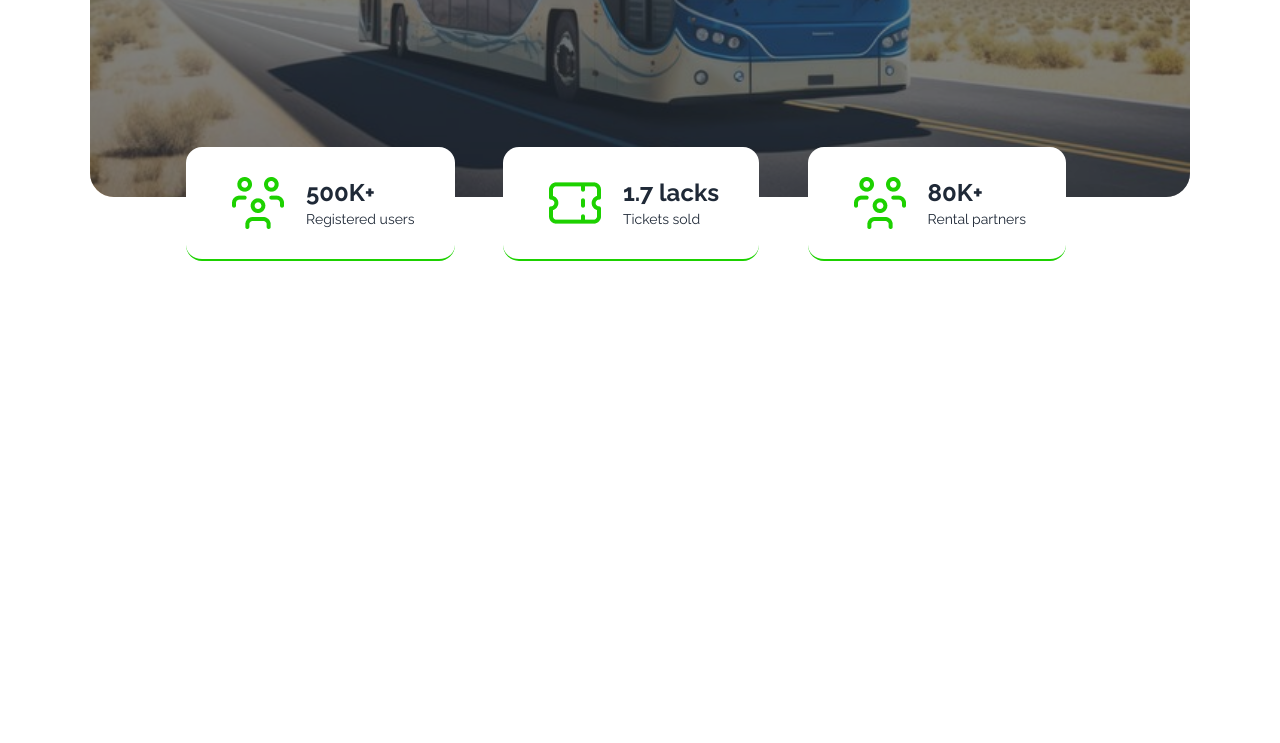
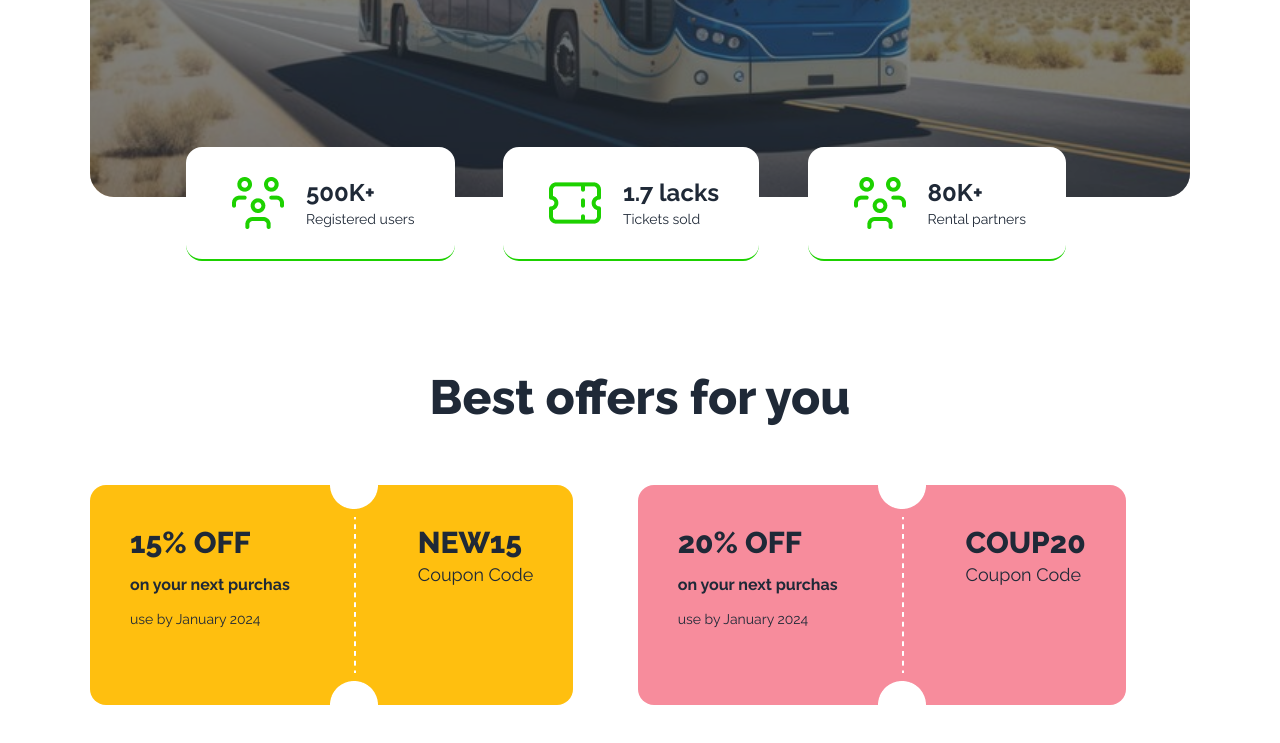
Before and after one commit to saiful1213/E-Ticket, a plain HTML site: page index.html in a window 1280 px wide. Shown: the part 543-1286 px from the top of the page. Before the commit the page ends 820 px from the top, so only its background shows below. Drawn offline with nearby package versions, Linux system fonts and the light colour scheme.

```diff
--- a/index.html
+++ b/index.html
@@ -130,7 +130,44 @@
                 </div>
             </div>
         </section>
-
+        <!-- offers -->
+        <section class="mt-44 mb-20">
+            <h1 class="text-5xl font-extrabold text-center">Best offers for you</h1>
+            <!-- card container -->
+            <div class="mt-16 flex justify-between">
+                <!-- caaard 1 -->
+                <div class="flex">
+                    <div class="space-y-3 p-10 bg-[#FFBF0F] rounded-2xl rounded-r-none">
+                        <h2 class="text-3xl font-extrabold">15% OFF</h2>
+                        <p class="font-bold">on your next purchas</p>
+                        <p class="text-sm">use by January 2024</p>
+                    </div>
+                    <div class="bg-[#FFBF0F] ">
+                        <img src="./images/cupon-devider.png">
+                    </div>
+                    <div class="bg-[#FFBF0F] rounded-2xl p-10 rounded-l-none">
+                        <h2 class="text-3xl font-extrabold">NEW15</h2>
+                        <p class="text-lg">Coupon Code</p>
+                    </div>
+                </div>
+                <!-- caaard 2 -->
+                <div class="flex">
+                    <div class="space-y-3 p-10 bg-[#F78C9C] rounded-2xl rounded-r-none">
+                        <h2 class="text-3xl font-extrabold">20% OFF</h2>
+                        <p class="font-bold">on your next purchas</p>
+                        <p class="text-sm">use by January 2024</p>
+                    </div>
+                    <div class="bg-[#F78C9C] ">
+                        <img src="./images/cupon-devider.png">
+                    </div>
+                    <div class="bg-[#F78C9C] rounded-2xl p-10 rounded-l-none">
+                        <h2 class="text-3xl font-extrabold">COUP20</h2>
+                        <p class="text-lg">Coupon Code</p>
+                    </div>
+                </div>
+                <div></div>
+            </div>
+        </section>
     </main>
     <footer>
 
```
Also changed, not shown: images/cupon-devider.png (added).
